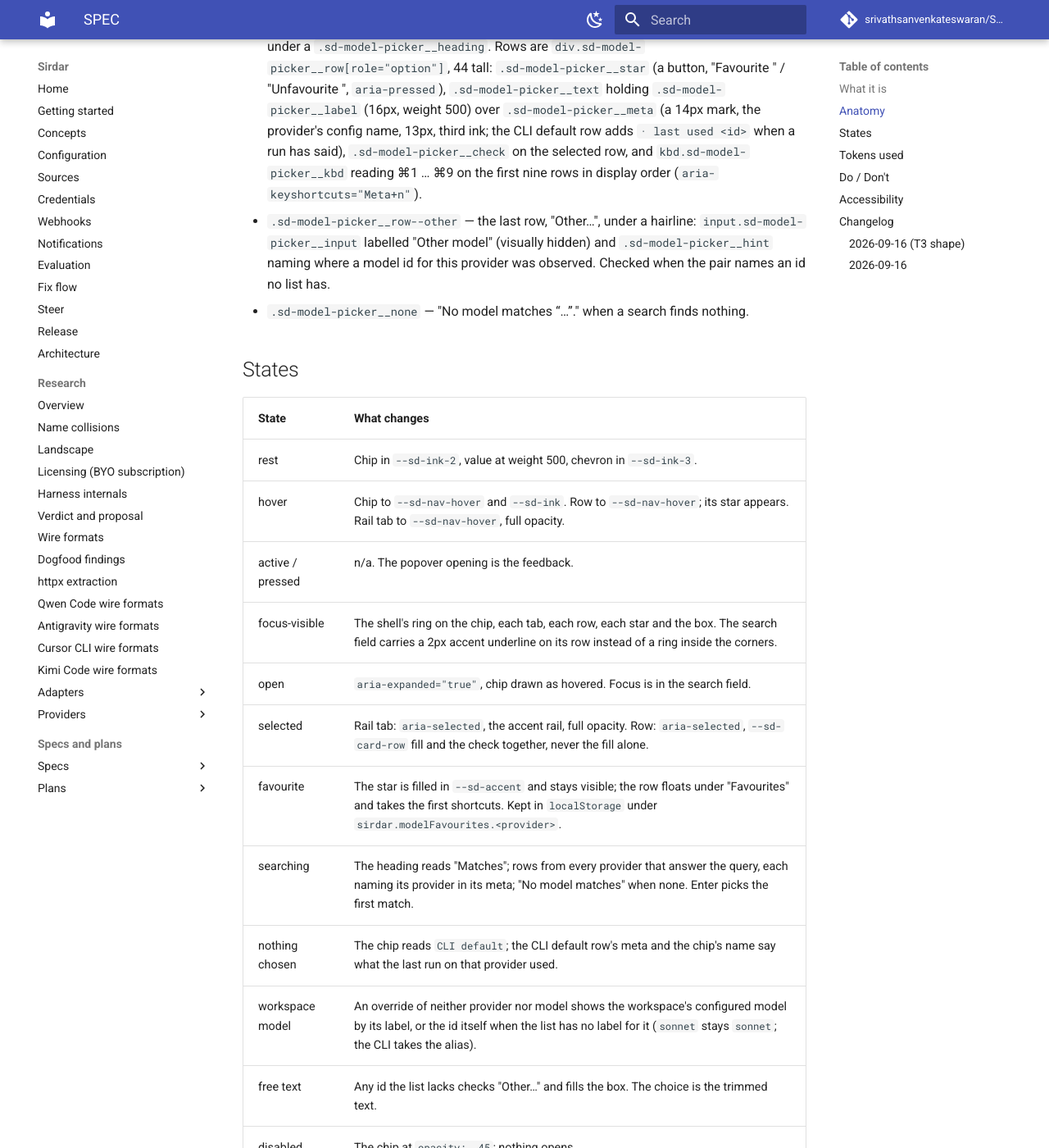
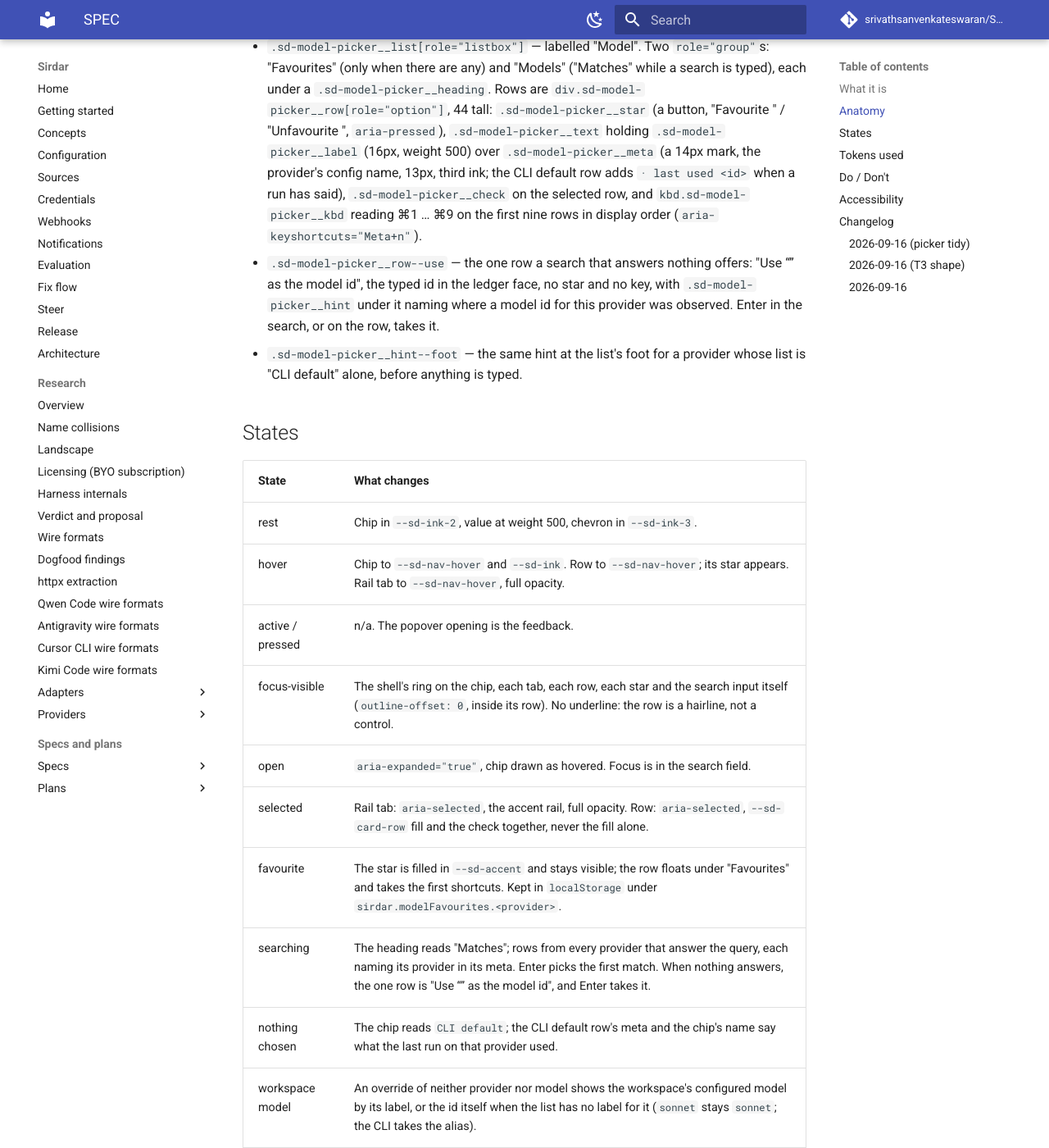
Before and after one commit to srivathsanvenkateswaran/Sirdar, an MkDocs documentation site: the page built from docs/design/library/model-picker/SPEC.md, in a window 1280 px wide and 1400 px high, scrolled down 1389 px. Shown: the whole window at 82% size. Built offline with MkDocs 1.6.1 and Material for MkDocs 9.7.7, drawn with Linux system fonts in a browser that asks for light colours; comment, search, counter and statistics services are not loaded; some of the changed text lies outside the part shown.

Commit message:
model picker: the search field is the free-text entry; the Other row, its box and the accent underline go

```diff
--- a/docs/design/library/model-picker/SPEC.md
+++ b/docs/design/library/model-picker/SPEC.md
@@ -19,9 +19,10 @@ badges, and a star per row for favourites.
 
 The lists it draws from live in `src/lib/models.ts`: a curated list per
 provider with "CLI default" first, then the names the research observed on
-the wire, then "Other…" for free text. Nothing in a list is guessed; a
-provider whose names were never seen offers free text with a hint saying
-where a name would come from.
+the wire. Nothing in a list is guessed. The search field is also the
+free-text entry: text that answers no row is offered back as one row, "Use
+“…” as the model id", and a provider whose names were never seen carries a
+hint saying where an id would come from.
 
 ## Anatomy
 
@@ -44,10 +45,12 @@ where a name would come from.
   `top`, `left`, `max-height` and `data-side`). 480 wide or the window less
   16, about 420 tall: the dialog's surface (`--sd-surface`,
   `--sd-rule-strong`, `--sd-radius-md`, `--sd-shadow-soft`).
-- `.sd-model-picker__search` — the 44-tall field across the top: a magnifier
-  and `input.sd-model-picker__search-input[type=search]` labelled "Search
+- `.sd-model-picker__search` — the 44-tall row across the top, on `--sd-sheet`
+  with a `--sd-rule` hairline under it: a magnifier and
+  `input.sd-model-picker__search-input[type=search]` labelled "Search
   models" (visually hidden). Focused on open. Filters by model label, model
-  id, the provider's config name or the vendor's name, across every provider.
+  id, the provider's config name or the vendor's name, across every
+  provider; and is where a model id nobody listed is typed.
 - `.sd-model-picker__body` — the rail and the list, side by side, 376 tall at
   most; the list is what scrolls.
 - `.sd-model-picker__rail[role="tablist"]` — 48 wide, one
@@ -66,11 +69,13 @@ where a name would come from.
   row adds `· last used <id>` when a run has said), `.sd-model-picker__check`
   on the selected row, and `kbd.sd-model-picker__kbd` reading ⌘1 … ⌘9 on the
   first nine rows in display order (`aria-keyshortcuts="Meta+n"`).
-- `.sd-model-picker__row--other` — the last row, "Other…", under a hairline:
-  `input.sd-model-picker__input` labelled "Other model" (visually hidden) and
-  `.sd-model-picker__hint` naming where a model id for this provider was
-  observed. Checked when the pair names an id no list has.
-- `.sd-model-picker__none` — "No model matches “…”." when a search finds nothing.
+- `.sd-model-picker__row--use` — the one row a search that answers nothing
+  offers: "Use “<typed>” as the model id", the typed id in the ledger face,
+  no star and no key, with `.sd-model-picker__hint` under it naming where a
+  model id for this provider was observed. Enter in the search, or on the
+  row, takes it.
+- `.sd-model-picker__hint--foot` — the same hint at the list's foot for a
+  provider whose list is "CLI default" alone, before anything is typed.
 
 ## States
 
@@ -79,29 +84,29 @@ where a name would come from.
 | rest | Chip in `--sd-ink-2`, value at weight 500, chevron in `--sd-ink-3`. |
 | hover | Chip to `--sd-nav-hover` and `--sd-ink`. Row to `--sd-nav-hover`; its star appears. Rail tab to `--sd-nav-hover`, full opacity. |
 | active / pressed | n/a. The popover opening is the feedback. |
-| focus-visible | The shell's ring on the chip, each tab, each row, each star and the box. The search field carries a 2px accent underline on its row instead of a ring inside the corners. |
+| focus-visible | The shell's ring on the chip, each tab, each row, each star and the search input itself (`outline-offset: 0`, inside its row). No underline: the row is a hairline, not a control. |
 | open | `aria-expanded="true"`, chip drawn as hovered. Focus is in the search field. |
 | selected | Rail tab: `aria-selected`, the accent rail, full opacity. Row: `aria-selected`, `--sd-card-row` fill and the check together, never the fill alone. |
 | favourite | The star is filled in `--sd-accent` and stays visible; the row floats under "Favourites" and takes the first shortcuts. Kept in `localStorage` under `sirdar.modelFavourites.<provider>`. |
-| searching | The heading reads "Matches"; rows from every provider that answer the query, each naming its provider in its meta; "No model matches" when none. Enter picks the first match. |
+| searching | The heading reads "Matches"; rows from every provider that answer the query, each naming its provider in its meta. Enter picks the first match. When nothing answers, the one row is "Use “<typed>” as the model id", and Enter takes it. |
 | nothing chosen | The chip reads `CLI default`; the CLI default row's meta and the chip's name say what the last run on that provider used. |
 | workspace model | An override of neither provider nor model shows the workspace's configured model by its label, or the id itself when the list has no label for it (`sonnet` stays `sonnet`; the CLI takes the alias). |
-| free text | Any id the list lacks checks "Other…" and fills the box. The choice is the trimmed text. |
+| free text | An id the list lacks is typed in the search and taken from the "Use …" row, trimmed, on the provider the rail has. The chip then reads the id itself, and no row in the list is selected. |
 | disabled | The chip at `opacity: .45`; nothing opens. |
 | read-only | `readOnly` names the reason: the chip is a disabled button with that reason as its `title` and in its accessible name, at full opacity — a fact, not a control. |
 | no provider | The value reads "not set" and no mark is drawn; the popover still opens so one can be chosen. |
 | no room below | The popover opens above the chip (`data-side="above"`), or stays below held to the room when that is more; the list scrolls inside. The window never scrolls. |
 | loading | n/a. The lists are static. |
 | error | n/a. A wrong id is the provider's to refuse when the run starts. |
-| empty | n/a. Every list has "CLI default" and "Other…". |
+| empty | n/a. Every list has "CLI default", and a search that finds nothing offers the typed text instead of an empty list. |
 | RTL | The popover lines its leading edge up with the trigger's leading (right) edge; the rail is on the inline start, its accent rail on the leading edge; the check and the shortcut key swap sides with the page. The chip's value, each row's meta and the box stay `dir="ltr"`, because a model id is Latin. |
 
 ## Tokens used
 
-- `--sd-surface`, `--sd-sheet` — the popover and the box
-- `--sd-rule`, `--sd-rule-strong` — the search row, the rail, the keys, the box, the popover
+- `--sd-surface`, `--sd-sheet` — the popover and the search row
+- `--sd-rule`, `--sd-rule-strong` — the search row's hairline, the rail, the keys, the popover
 - `--sd-card-row`, `--sd-nav-hover` — selected and hovered rows and tabs; the chip while open
-- `--sd-accent` — the selected tab's rail, the filled star, the search underline
+- `--sd-accent` — the selected tab's rail, the filled star
 - `--sd-ink`, `--sd-ink-2`, `--sd-ink-3` — words
 - `--sd-radius-xs`, `--sd-radius-sm`, `--sd-radius-md`, `--sd-radius-pill` — keys, chip and rows, popover, the accent rail
 - `--sd-shadow-soft` — the popover
@@ -141,13 +146,13 @@ rail is a vertical `tablist` with roving tabindex: ArrowUp / ArrowDown move
 the provider and wrap, Home and End jump; each tab's name is the vendor's.
 The list is a single-select `listbox`: ArrowDown from the search steps into
 it, ArrowUp / ArrowDown move focus, ArrowUp from the first row returns to the
-search, Home and End jump, Enter or Space picks the focused row (on Other…
-it steps into the box), `f` stars it. ⌘1 … ⌘9 (Ctrl on a keyboard without a
+search, Home and End jump, Enter or Space picks the focused row (on the "Use
+…" row it takes the typed id), `f` stars it. ⌘1 … ⌘9 (Ctrl on a keyboard without a
 command key) pick the first nine rows in display order while the popover is
 open; each row states its key with `aria-keyshortcuts`. Escape closes. Tab
 is not trapped. The star is a button with `aria-pressed` and a name that
-says what pressing it does. The search field and the box have visually
-hidden labels, "Search models" and "Other model". The read-only chip is a
+says what pressing it does. The search field has a visually hidden label,
+"Search models", and wears the shell's ring. The read-only chip is a
 disabled button whose accessible name carries the reason. Contrast: the meta
 is `--sd-ink-3` on `--sd-surface`, **5.25:1** light and **5.26:1** dark; the
 selected row is `--sd-ink` on `--sd-card-row`, **15.70:1** light and
@@ -155,6 +160,14 @@ selected row is `--sd-ink` on `--sd-card-row`, **15.70:1** light and
 `--sd-dur-1`, 1ms under reduced motion.
 
 ## Changelog
+
+### 2026-09-16 (picker tidy)
+The "Other…" row and its box are gone: the search field is the free-text
+entry, and text that answers no row is offered back as "Use “…” as the model
+id", with the alias hint under it (and at the list's foot for a provider
+with no curated names). The search row lost its 2px accent underline; it
+sits on the sheet over a `--sd-rule` hairline, and the input alone takes the
+shell's ring. "No model matches" went with the box.
 
 ### 2026-09-16 (T3 shape)
 The popover is pinned to the viewport by `lib/anchor` rather than hung under
```
Also changed, not shown: desktop/frontend/src/ui/model-picker/ModelPicker.css (+28 -35 lines), desktop/frontend/src/ui/model-picker/SPEC.md (+35 -22 lines), 5 other files.
